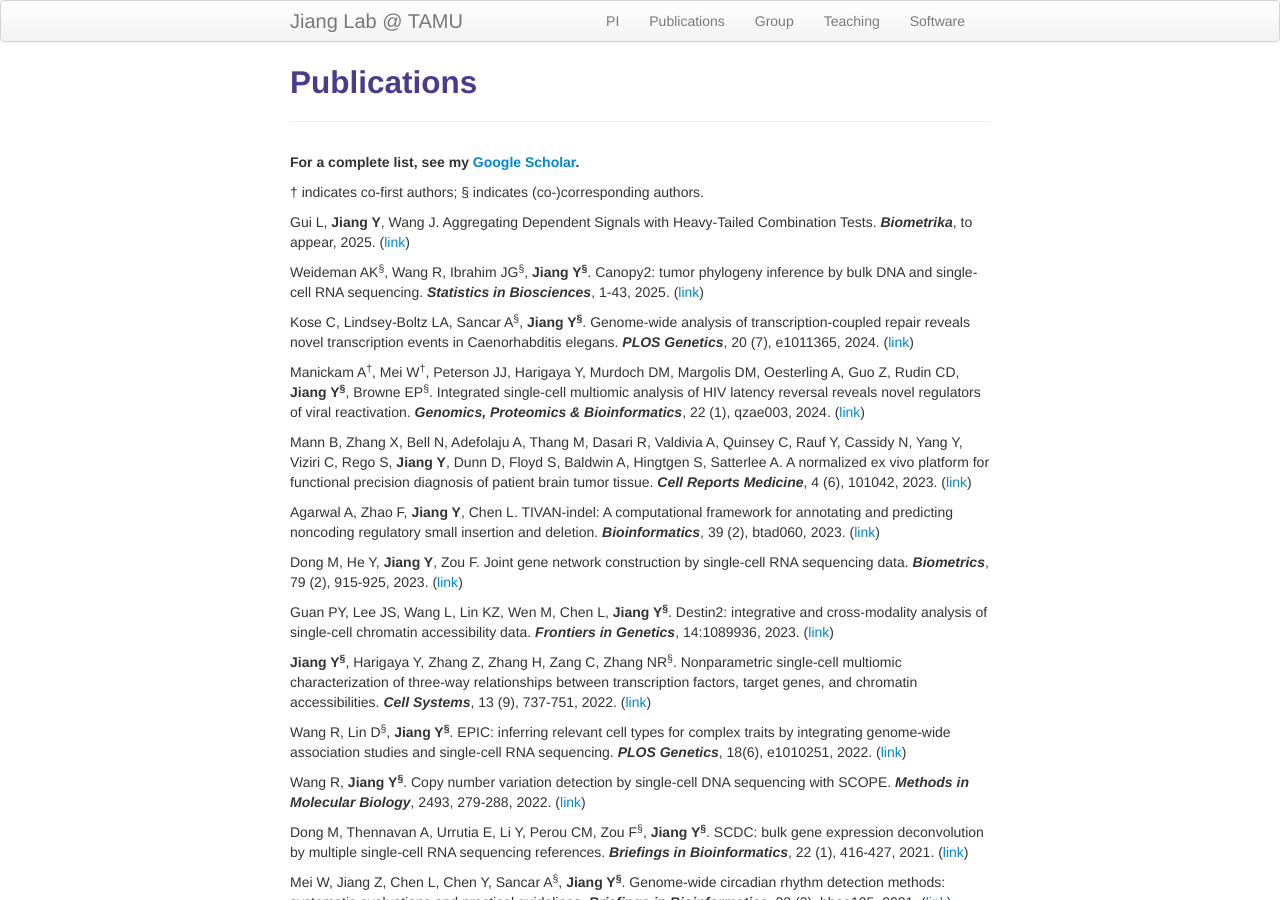
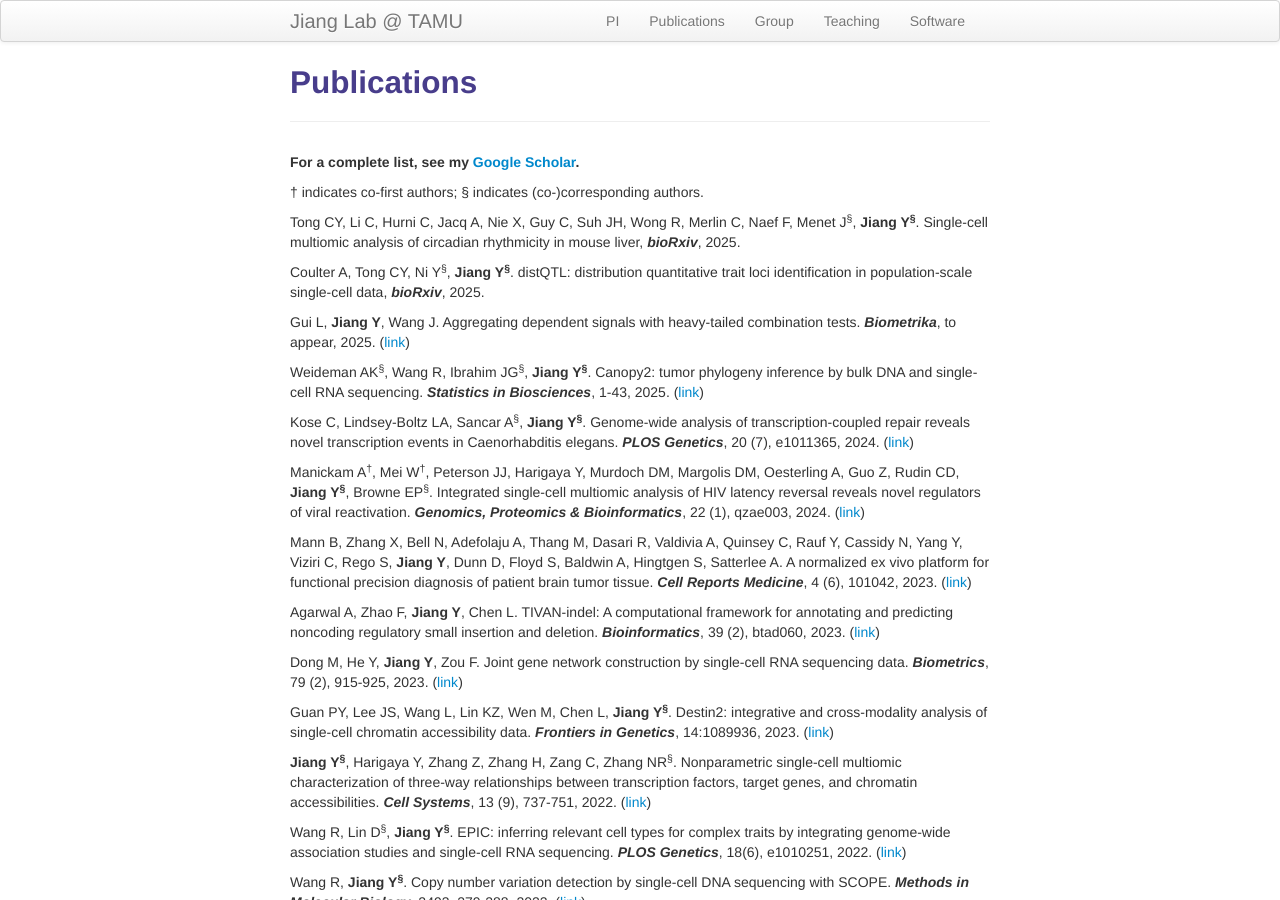
Before and after one commit to yuchaojiang/yuchaojiang.github.io, a Jekyll site: the page built from pages/pubs.md, in a window 1280 px wide and 900 px high. Built offline with Jekyll 4.4.1, drawn with Linux system fonts in a browser that asks for light colours.

Commit message:
Update pubs.md

```diff
--- a/pages/pubs.md
+++ b/pages/pubs.md
@@ -8,7 +8,11 @@ description: Yuchao Jiang's publications
 
 &dagger; indicates co-first authors; &sect; indicates (co-)corresponding authors.
 
-Gui L, **Jiang Y**, Wang J. Aggregating Dependent Signals with Heavy-Tailed Combination Tests. ***Biometrika***, to appear, 2025. ([link](https://arxiv.org/abs/2310.20460v2))
+Tong CY, Li C, Hurni C, Jacq A, Nie X, Guy C, Suh JH, Wong R, Merlin C, Naef F, Menet J<sup>&sect;</sup>, **Jiang Y<sup>&sect;</sup>**. Single-cell multiomic analysis of circadian rhythmicity in mouse liver, ***bioRxiv***, 2025.
+
+Coulter A, Tong CY, Ni Y<sup>&sect;</sup>, **Jiang Y<sup>&sect;</sup>**. distQTL: distribution quantitative trait loci identification in population-scale single-cell data, ***bioRxiv***, 2025.
+
+Gui L, **Jiang Y**, Wang J. Aggregating dependent signals with heavy-tailed combination tests. ***Biometrika***, to appear, 2025. ([link](https://arxiv.org/abs/2310.20460v2))
 
 Weideman AK<sup>&sect;</sup>, Wang R, Ibrahim JG<sup>&sect;</sup>, **Jiang Y<sup>&sect;</sup>**. Canopy2: tumor phylogeny inference by bulk DNA and single-cell RNA sequencing. ***Statistics in Biosciences***, 1-43, 2025. ([link](https://link.springer.com/article/10.1007/s12561-024-09466-1))
 
```
